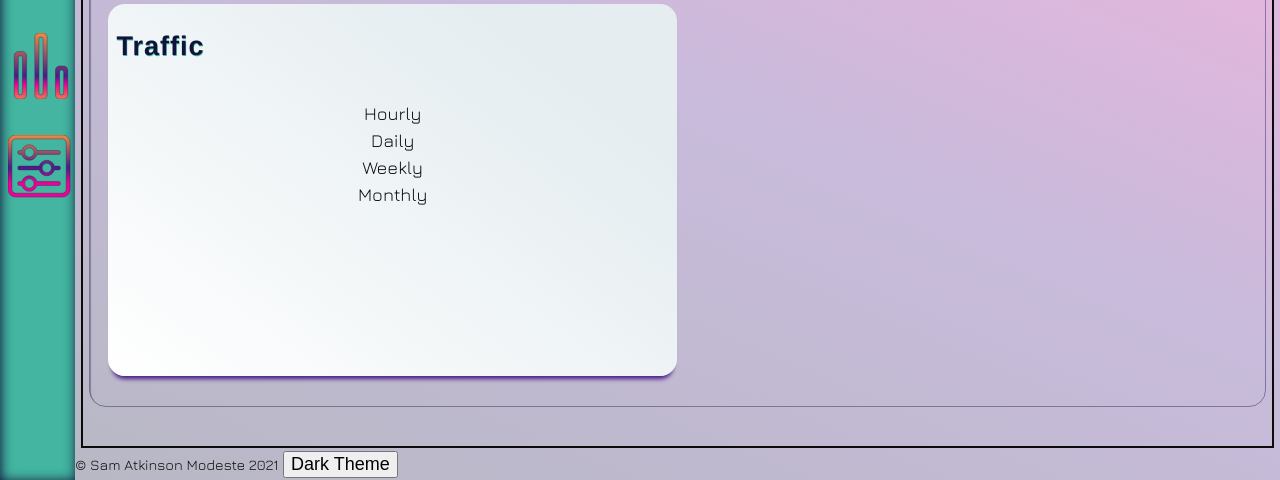
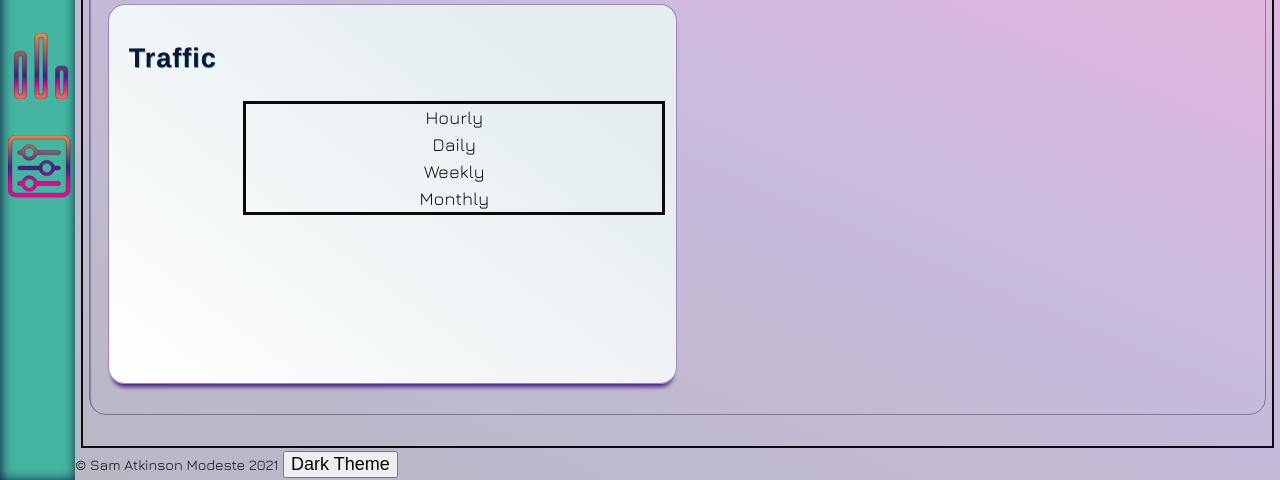
Before and after one commit to SamAtkinsonModeste/Treehouse-Project-7-Dashboard, a plain HTML site: page index.html in a window 1280 px wide. Shown: the part 320-800 px from the top of the page. Drawn offline with nearby package versions, Linux system fonts and the light colour scheme; a web font is replaced by a local one.

Commit message:
traffic grid colours

```diff
--- a/scss/components/_containers.scss
+++ b/scss/components/_containers.scss
@@ -124,6 +124,14 @@ main {
           @include mq("med") {
               grid-column: 1/ span 2;
           }
+      }
+
+
+      @include m(traffic) {
+        padding: em(10px);
+		@include br-default($colu: var(--color-traffic-border));
+// 		// @include debug($electric-violet); //BUG: Debugger Mixin
+
       }
 
 }
--- a/scss/components/_navigation.scss
+++ b/scss/components/_navigation.scss
@@ -15,6 +15,23 @@ nav {
 	max-width: em(375px);
 	@extend %marg-cen;
 	@include flexy();
+
+//TRAFFIC NAV
+    @include m(traffic-nav) {
+		@extend %nav-item-dis;
+		padding: 0;
+        justify-content: space-around;
+		align-items: center;
+	    @include debug($black); //BUG: Debug Mixin
+				@include mq("med") {
+					flex-direction: row;
+					margin: 0;
+					margin-left: auto;
+				}
+
+	}
+
+
 
             @include m(top) {
                 justify-content: center;
--- a/scss/utilities/_colourThemes.scss
+++ b/scss/utilities/_colourThemes.scss
@@ -23,6 +23,7 @@
     --color-alert-bg-lin2:           #{$daisyBush};
     --color-alert-border:           #{$hollywoodCerise};
     --color-alert-text:           #{$salomie};
+    --color-traffic-border:      #{$daisyBushBorder};
 
 
 }
@@ -49,6 +50,8 @@
     --color-alert-bg-lin2:          #{$salomie};
     --color-alert-border:           #{$keppel};
     --color-alert-text:             #{$haiti};
+    // --color-traffic-border:         #{$dodgerBlue};
+
 
 
 }
--- a/scss/utilities/_variables.scss
+++ b/scss/utilities/_variables.scss
@@ -101,6 +101,7 @@ $color-accent           : $salomie ;    //goldish
 $haitiBody                 :rgba(16, 19, 58, .3);
 $daisyBushBody             :rgba(73, 29, 136, .3);
 $hollywoodCeriseBody       :rgba(239, 1, 149, .3);
+$daisyBushBorder           :rgba(73, 29, 136, 0.5);
 
 
 
```
Also changed, not shown: css/styles.css, 1 other file.
